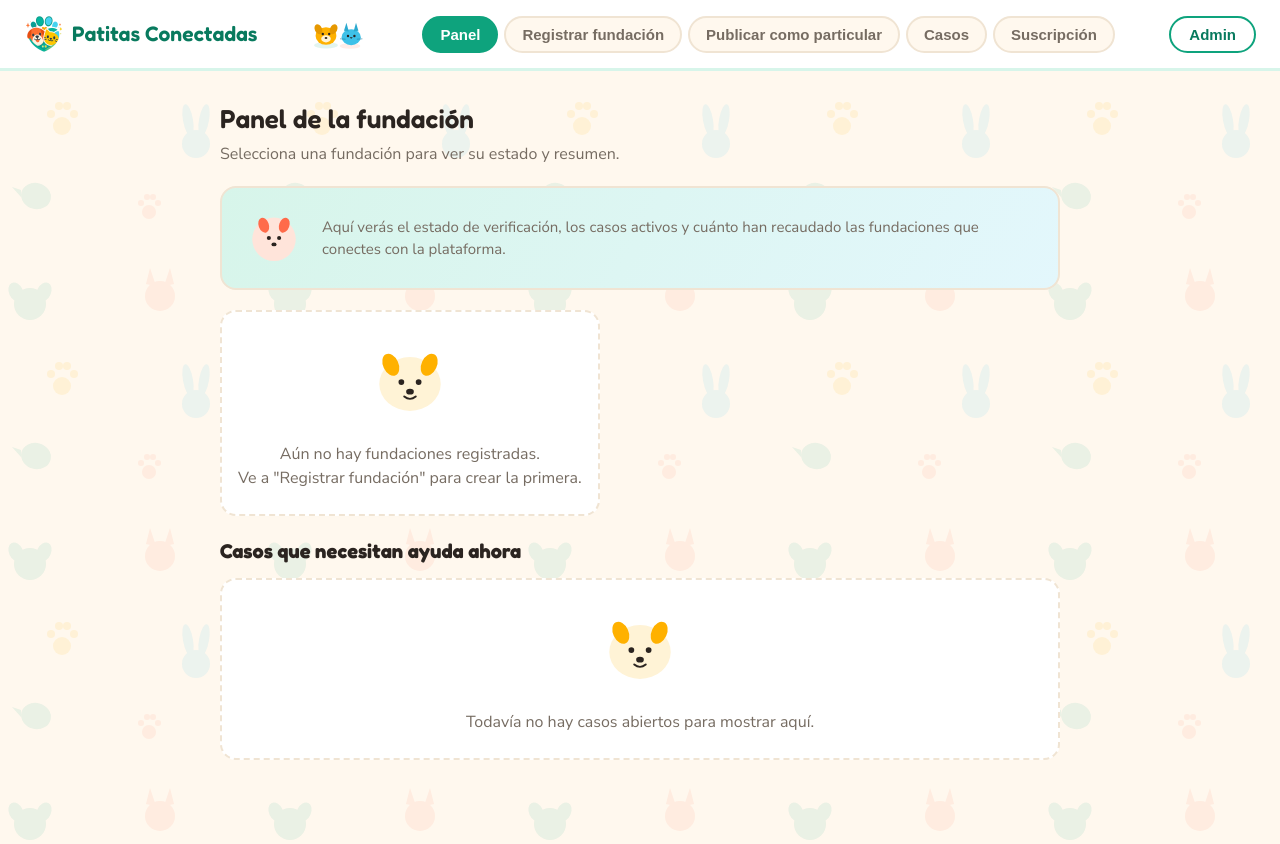
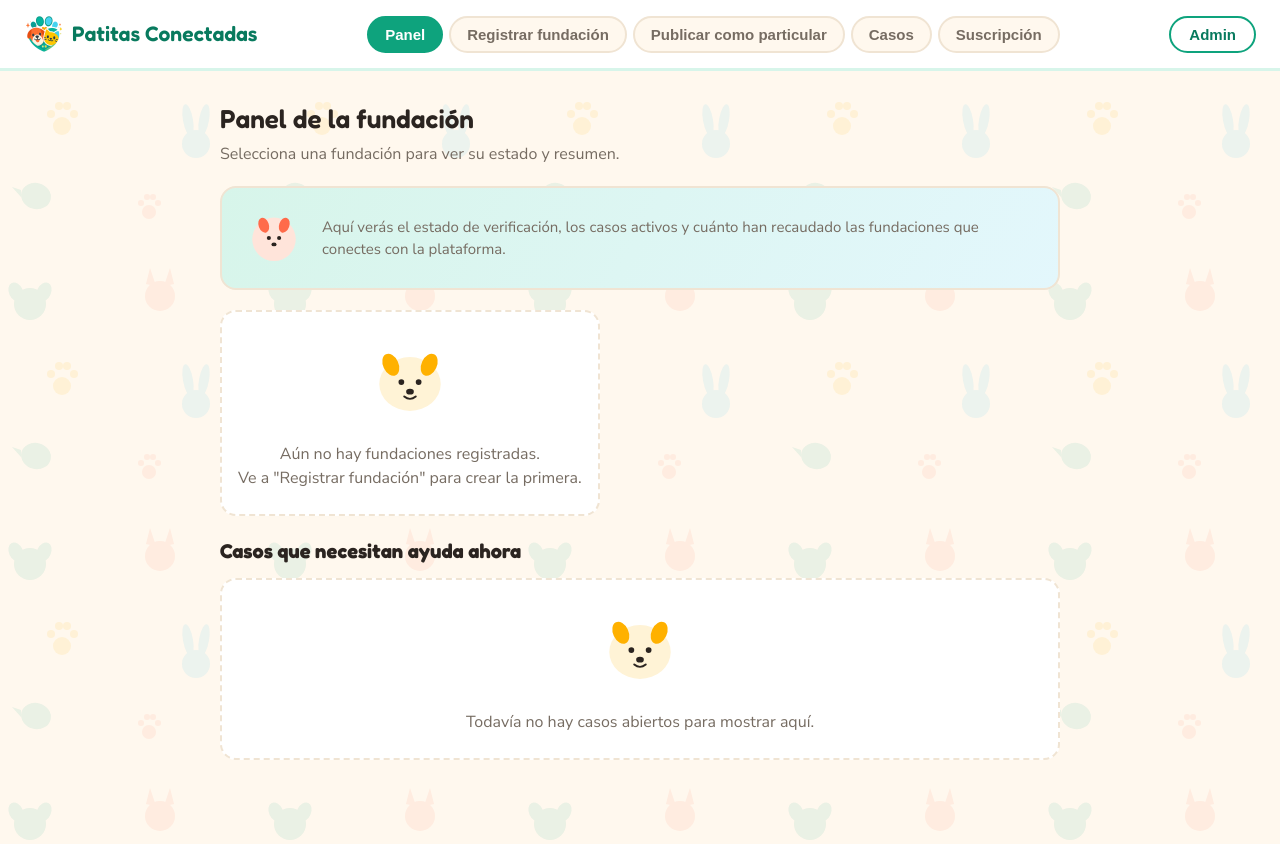
Before and after one commit to maxhoritox/patitas-conectadas, a plain HTML site: page index.html in a window 1280 px wide. Drawn offline with nearby package versions, Linux system fonts and the light colour scheme; no server answers.

Commit message:
Add files via upload

```diff
--- a/index.html
+++ b/index.html
@@ -22,31 +22,6 @@
     <img class="brand-logo" src="assets/logo-header.png" alt="Logo Patitas Conectadas" />
     <span>Patitas Conectadas</span>
   </div>
-  <svg width="56" height="40" viewBox="0 0 140 100" style="flex-shrink:0;">
-    <ellipse cx="35" cy="78" rx="30" ry="8" fill="#0ea37d" opacity="0.12"/>
-    <ellipse cx="95" cy="80" rx="26" ry="7" fill="#ff6b4a" opacity="0.12"/>
-    <!-- perro -->
-    <g>
-      <ellipse cx="35" cy="55" rx="26" ry="22" fill="#ffb100"/>
-      <ellipse cx="16" cy="38" rx="9" ry="13" fill="#e69800" transform="rotate(-25 16 38)"/>
-      <ellipse cx="54" cy="38" rx="9" ry="13" fill="#e69800" transform="rotate(25 54 38)"/>
-      <ellipse cx="35" cy="62" rx="12" ry="9" fill="#fff3d6"/>
-      <circle cx="27" cy="50" r="3" fill="#2b2420"/>
-      <circle cx="43" cy="50" r="3" fill="#2b2420"/>
-      <ellipse cx="35" cy="60" rx="3.4" ry="2.6" fill="#2b2420"/>
-    </g>
-    <!-- gato -->
-    <g>
-      <ellipse cx="98" cy="58" rx="24" ry="20" fill="#3ec1e8"/>
-      <polygon points="80,42 86,22 92,44" fill="#2ba9cf"/>
-      <polygon points="116,42 110,22 104,44" fill="#2ba9cf"/>
-      <circle cx="90" cy="55" r="3" fill="#2b2420"/>
-      <circle cx="106" cy="55" r="3" fill="#2b2420"/>
-      <polygon points="98,62 94,58 102,58" fill="#2b2420"/>
-      <line x1="70" y1="62" x2="84" y2="63" stroke="#1c7c9c" stroke-width="1.4"/>
-      <line x1="112" y1="63" x2="126" y2="62" stroke="#1c7c9c" stroke-width="1.4"/>
-    </g>
-  </svg>
   <button class="menu-toggle" id="menu-toggle" aria-label="Abrir menú" aria-expanded="false" aria-controls="main-tabs">
     <span class="menu-toggle-bar"></span>
     <span class="menu-toggle-bar"></span>
--- a/styles.css
+++ b/styles.css
@@ -128,8 +128,6 @@ h1 { font-size: 26px; font-weight: 600; margin: 0 0 4px; }
 
 @media (max-width: 760px) {
   .menu-toggle { display: flex; }
-
-  .topbar > svg { display: none; }
 
   .tabs {
     position: fixed;
```
